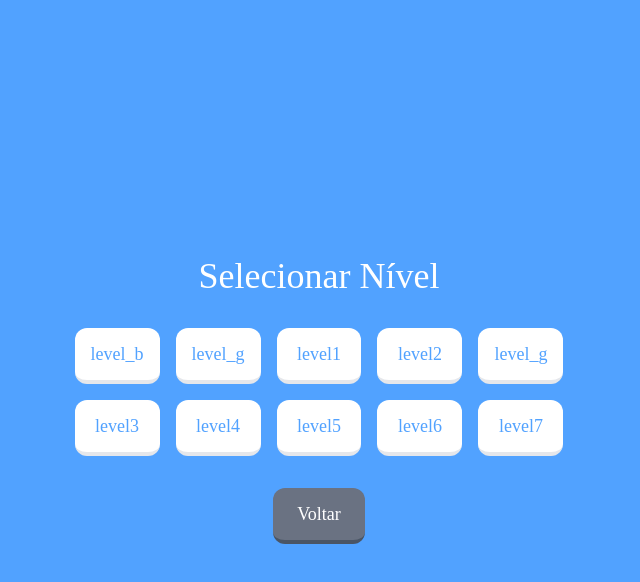
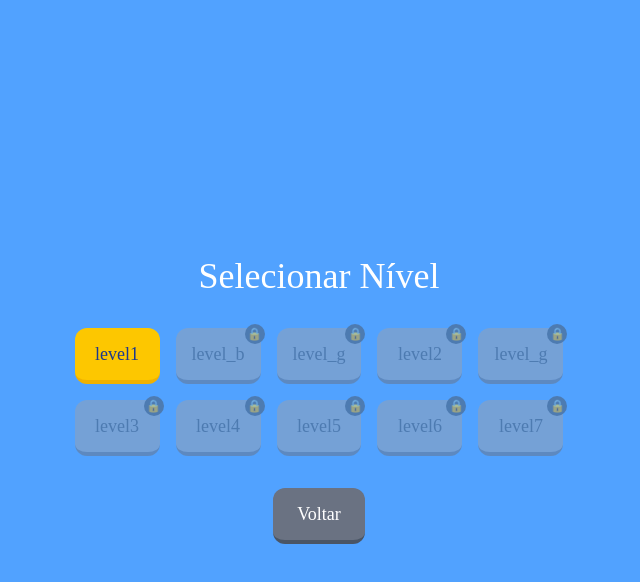
Before and after one commit to kaykyb/miniquads-web, a React (Vite) app: page / in a window 1280 px wide. Both pictures are taken after a click on the button "Jogar". Shown: the top 582 px of the page, without its empty margins (321-961 px from the left). Built offline with nearby package versions, Linux system fonts and the light colour scheme; a web font is replaced by a local one.

Commit message:
Add progress management

```diff
--- a/public/levels/level_order.json
+++ b/public/levels/level_order.json
@@ -1,8 +1,8 @@
 {
   "levels": [
+    "level1.json",
     "level_b.json",
     "level_g.json",
-    "level1.json",
     "level2.json",
     "level_g.json",
     "level3.json",
--- a/src/App.tsx
+++ b/src/App.tsx
@@ -5,6 +5,14 @@ import LevelScreen from "./LevelScreen";
 import LevelCompleteScreen from "./LevelCompleteScreen";
 import LevelEditor from "./LevelEditor";
 import { loadLevels, type LevelWithName } from "./levels/loader";
+import {
+  loadProgress,
+  saveProgress,
+  markLevelCompleted,
+  updateLastPlayedLevel,
+  resetProgress,
+  type GameProgress
+} from "./utils/progress";
 
 type Screens = "menu" | "levelSelector" | "level" | "levelComplete" | "levelEditor";
 
@@ -12,11 +20,17 @@ function App() {
   const [screen, setScreen] = useState<Screens>("menu");
   const [levelIndex, setLevelIndex] = useState(0);
   const [levelsWithNames, setLevelsWithNames] = useState<LevelWithName[] | null>(null);
+  const [progress, setProgress] = useState<GameProgress | null>(null);
 
   // Load levels once on mount
   useEffect(() => {
     loadLevels()
-      .then(setLevelsWithNames)
+      .then((levels) => {
+        setLevelsWithNames(levels);
+        // Load progress after levels are loaded
+        const gameProgress = loadProgress(levels.length);
+        setProgress(gameProgress);
+      })
       .catch((err) => console.error("Error loading levels:", err));
   }, []);
 
@@ -25,6 +39,13 @@ function App() {
   };
 
   const selectLevel = (index: number) => {
+    if (!progress) return;
+
+    // Update last played level and save progress
+    const updatedProgress = updateLastPlayedLevel(progress, index);
+    setProgress(updatedProgress);
+    saveProgress(updatedProgress);
+
     setLevelIndex(index);
     setScreen("level");
   };
@@ -37,7 +58,21 @@ function App() {
     setScreen("menu");
   };
 
+  const handleResetProgress = () => {
+    if (!levelsWithNames) return;
+
+    const newProgress = resetProgress(levelsWithNames.length);
+    setProgress(newProgress);
+  };
+
   const handleLevelComplete = () => {
+    if (!progress) return;
+
+    // Mark level as completed and save progress
+    const updatedProgress = markLevelCompleted(progress, levelIndex);
+    setProgress(updatedProgress);
+    saveProgress(updatedProgress);
+
     setScreen("levelComplete");
   };
 
@@ -57,11 +92,12 @@ function App() {
 
   return (
     <div className="fixed inset-0 bg-blue-400 scheme-dark text-white flex overflow-hidden">
-      {screen === "menu" && <MenuScreen onPlayClick={openLevelSelector} onLevelEditorClick={openLevelEditor} />}
+      {screen === "menu" && <MenuScreen onPlayClick={openLevelSelector} onLevelEditorClick={openLevelEditor} onResetProgress={handleResetProgress} />}
 
-      {screen === "levelSelector" && levelsWithNames && (
+      {screen === "levelSelector" && levelsWithNames && progress && (
         <LevelSelectorScreen
           levelNames={levelsWithNames.map(lwn => lwn.name)}
+          progress={progress}
           onLevelSelect={selectLevel}
           onBack={backToMenu}
         />
--- a/src/LevelSelectorScreen.tsx
+++ b/src/LevelSelectorScreen.tsx
@@ -1,10 +1,13 @@
+import { isLevelUnlocked, isLevelCompleted, type GameProgress } from "./utils/progress";
+
 interface LevelSelectorScreenProps {
   levelNames: string[];
+  progress: GameProgress;
   onLevelSelect: (levelIndex: number) => void;
   onBack: () => void;
 }
 
-function LevelSelectorScreen({ levelNames, onLevelSelect, onBack }: LevelSelectorScreenProps) {
+function LevelSelectorScreen({ levelNames, progress, onLevelSelect, onBack }: LevelSelectorScreenProps) {
   return (
     <div className="h-full w-full flex flex-col justify-center items-center p-8">
       <h1 className="text-4xl mb-8">Selecionar Nível</h1>
@@ -13,14 +16,38 @@ function LevelSelectorScreen({ levelNames, onLevelSelect, onBack }: LevelSelecto
         {levelNames.map((levelName, index) => {
           // Extract the level name from the filename (remove .json extension)
           const displayName = levelName.replace('.json', '');
+          const unlocked = isLevelUnlocked(progress, index);
+          const completed = isLevelCompleted(progress, index);
+          const isLastPlayed = progress.lastPlayedLevel === index;
 
           return (
             <button
               key={index}
-              className="py-3 px-4 bg-white text-blue-400 border-b-4 border-gray-200 rounded-xl text-lg cursor-pointer hover:transform hover:scale-105 transition-all hover:shadow-xl min-w-[80px]"
-              onClick={() => onLevelSelect(index)}
+              className={`
+                py-3 px-4 border-b-4 rounded-xl text-lg transition-all min-w-[80px] relative
+                ${unlocked
+                  ? completed
+                    ? 'bg-green-500 text-white border-green-600 hover:transform hover:scale-105 hover:shadow-xl cursor-pointer'
+                    : isLastPlayed
+                      ? 'bg-yellow-400 text-blue-900 border-yellow-500 hover:transform hover:scale-105 hover:shadow-xl cursor-pointer'
+                      : 'bg-white text-blue-400 border-gray-200 hover:transform hover:scale-105 hover:shadow-xl cursor-pointer'
+                  : 'bg-gray-400 text-gray-600 border-gray-500 cursor-not-allowed opacity-50'
+                }
+              `}
+              onClick={() => unlocked && onLevelSelect(index)}
+              disabled={!unlocked}
             >
               {displayName}
+              {completed && (
+                <span className="absolute -top-1 -right-1 bg-green-600 text-white text-xs rounded-full w-5 h-5 flex items-center justify-center">
+                  ✓
+                </span>
+              )}
+              {!unlocked && (
+                <span className="absolute -top-1 -right-1 bg-gray-600 text-white text-xs rounded-full w-5 h-5 flex items-center justify-center">
+                  🔒
+                </span>
+              )}
             </button>
           );
         })}
--- a/src/MenuScreen.tsx
+++ b/src/MenuScreen.tsx
@@ -1,9 +1,10 @@
 interface MenuScreenProps {
   onPlayClick: () => void;
   onLevelEditorClick: () => void;
+  onResetProgress?: () => void;
 }
 
-function MenuScreen({ onPlayClick, onLevelEditorClick }: MenuScreenProps) {
+function MenuScreen({ onPlayClick, onLevelEditorClick, onResetProgress }: MenuScreenProps) {
   return (
     <div className="h-full w-full flex justify-center items-center flex-col">
       <h1 className="text-6xl">Miniquads</h1>
@@ -20,6 +21,18 @@ function MenuScreen({ onPlayClick, onLevelEditorClick }: MenuScreenProps) {
         >
           Editor de Níveis
         </button>
+        {onResetProgress && (
+          <button
+            className="py-2 w-72 bg-red-500 text-white border-b-4 border-red-600 rounded-2xl text-sm cursor-pointer hover:transform hover:scale-105 transition-all hover:shadow-2xl"
+            onClick={() => {
+              if (confirm('Tem certeza que deseja resetar todo o progresso? Esta ação não pode ser desfeita.')) {
+                onResetProgress();
+              }
+            }}
+          >
+            Resetar Progresso
+          </button>
+        )}
       </div>
     </div>
   );
--- /dev/null
+++ b/src/utils/progress.ts
@@ -0,0 +1,98 @@
+export interface GameProgress {
+  completedLevels: boolean[];
+  unlockedLevels: boolean[];
+  lastPlayedLevel: number;
+}
+
+const PROGRESS_KEY = 'miniquads-progress';
+
+export function getDefaultProgress(totalLevels: number): GameProgress {
+  return {
+    completedLevels: new Array(totalLevels).fill(false),
+    unlockedLevels: [true, ...new Array(totalLevels - 1).fill(false)], // Only first level unlocked
+    lastPlayedLevel: 0,
+  };
+}
+
+export function loadProgress(totalLevels: number): GameProgress {
+  try {
+    const stored = localStorage.getItem(PROGRESS_KEY);
+    if (!stored) {
+      return getDefaultProgress(totalLevels);
+    }
+
+    const progress: GameProgress = JSON.parse(stored);
+
+    // Validate and fix progress data if needed
+    if (!progress.completedLevels || progress.completedLevels.length !== totalLevels) {
+      progress.completedLevels = new Array(totalLevels).fill(false);
+    }
+
+    if (!progress.unlockedLevels || progress.unlockedLevels.length !== totalLevels) {
+      progress.unlockedLevels = [true, ...new Array(totalLevels - 1).fill(false)];
+    }
+
+    if (typeof progress.lastPlayedLevel !== 'number' || progress.lastPlayedLevel < 0) {
+      progress.lastPlayedLevel = 0;
+    }
+
+    return progress;
+  } catch (error) {
+    console.error('Error loading progress from localStorage:', error);
+    return getDefaultProgress(totalLevels);
+  }
+}
+
+export function saveProgress(progress: GameProgress): void {
+  try {
+    localStorage.setItem(PROGRESS_KEY, JSON.stringify(progress));
+  } catch (error) {
+    console.error('Error saving progress to localStorage:', error);
+  }
+}
+
+export function markLevelCompleted(
+  progress: GameProgress,
+  levelIndex: number
+): GameProgress {
+  const newProgress = { ...progress };
+
+  // Mark level as completed
+  newProgress.completedLevels = [...progress.completedLevels];
+  newProgress.completedLevels[levelIndex] = true;
+
+  // Unlock next level if it exists
+  if (levelIndex + 1 < progress.unlockedLevels.length) {
+    newProgress.unlockedLevels = [...progress.unlockedLevels];
+    newProgress.unlockedLevels[levelIndex + 1] = true;
+  }
+
+  // Update last played level
+  newProgress.lastPlayedLevel = levelIndex;
+
+  return newProgress;
+}
+
+export function updateLastPlayedLevel(
+  progress: GameProgress,
+  levelIndex: number
+): GameProgress {
+  return {
+    ...progress,
+    lastPlayedLevel: levelIndex,
+  };
+}
+
+export function resetProgress(totalLevels: number): GameProgress {
+  const newProgress = getDefaultProgress(totalLevels);
+  saveProgress(newProgress);
+  return newProgress;
+}
+
+export function isLevelUnlocked(progress: GameProgress, levelIndex: number): boolean {
+  return progress.unlockedLevels[levelIndex] || false;
+}
+
+export function isLevelCompleted(progress: GameProgress, levelIndex: number): boolean {
+  return progress.completedLevels[levelIndex] || false;
+}
```
